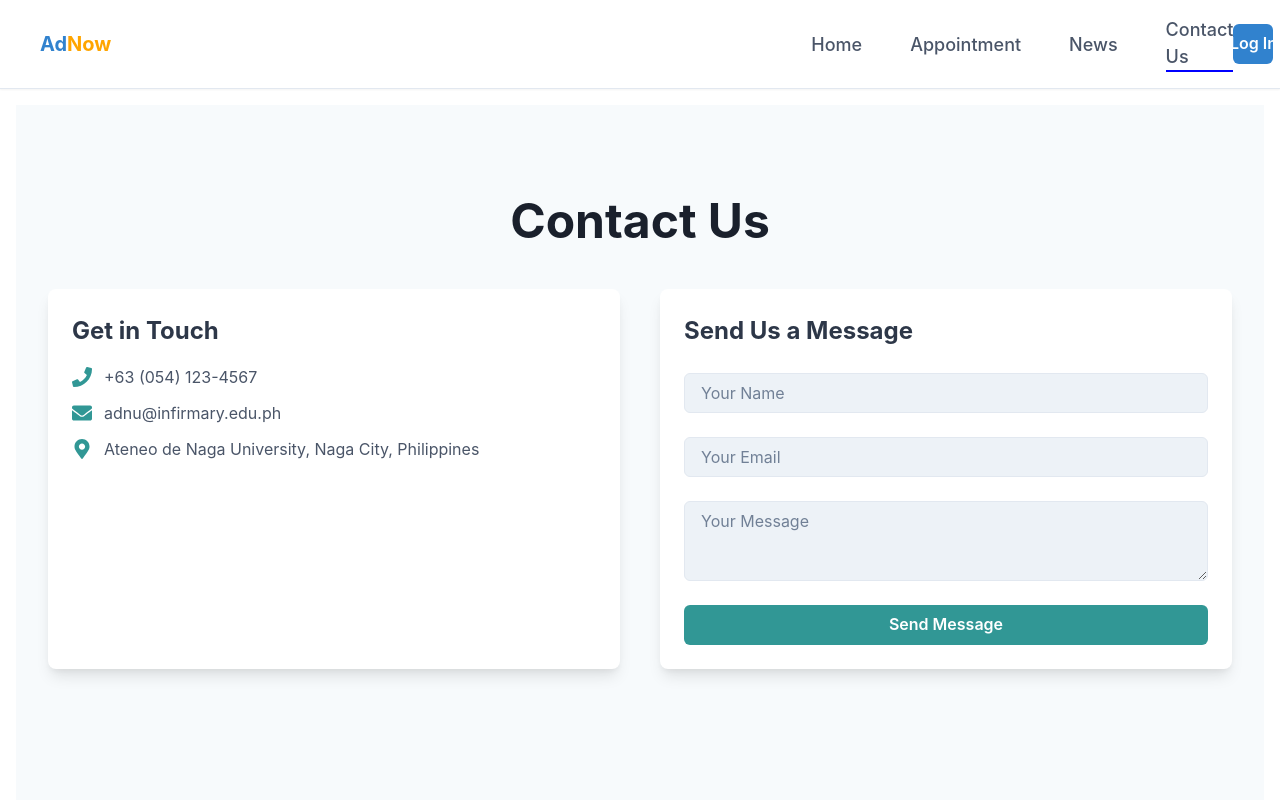
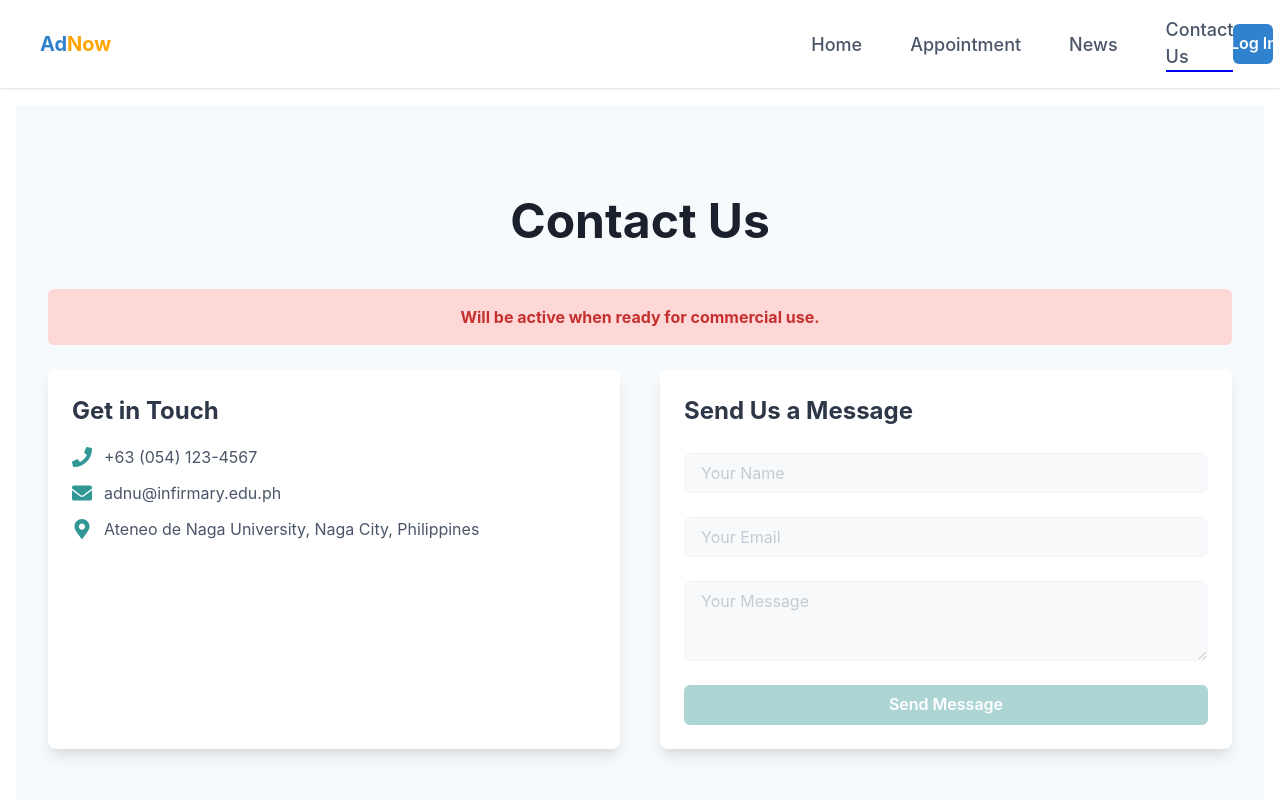
Before and after one commit to GabmFlores/AdNow, a React (Vite) app in the folder frontend/adnow/: page /contact in a window 1280 px wide. Shown: the top 800 px of the page. Built offline with nearby package versions, Linux system fonts and the light colour scheme; no server answers.

Commit message:
change contact page to inactive

```diff
--- a/frontend/adnow/src/pages/ContactPage.jsx
+++ b/frontend/adnow/src/pages/ContactPage.jsx
@@ -8,10 +8,10 @@ import {
   Icon,
   SimpleGrid,
   useToast,
+  Divider,
 } from "@chakra-ui/react";
 import { FaPhone, FaEnvelope, FaMapMarkerAlt } from "react-icons/fa";
 import { useState } from "react";
-import axios from "axios";
 
 const ContactPage = () => {
   const toast = useToast();
@@ -21,6 +21,7 @@ const ContactPage = () => {
     message: "",
   });
   const [isSubmitting, setIsSubmitting] = useState(false);
+  const [isFunctional, setIsFunctional] = useState(false); // To indicate if the form is functional
 
   const handleChange = (e) => {
     const { name, value } = e.target;
@@ -28,10 +29,12 @@ const ContactPage = () => {
   };
 
   const handleSubmit = async () => {
+    if (!isFunctional) return; // Prevent submission if not functional
     setIsSubmitting(true);
     try {
-      const response = await axios.post("/api/contact", formData);
-      if (response.status === 200) {
+      // Simulate sending the message (mock API call)
+      // const response = await axios.post("/api/contact", formData);
+      // if (response.status === 200) {
       toast({
         title: "Message Sent",
         description:
@@ -41,7 +44,7 @@ const ContactPage = () => {
         isClosable: true,
       });
       setFormData({ name: "", email: "", message: "" });
-      }
+      // }
     } catch (error) {
       console.error("Error submitting contact form:", error);
       toast({
@@ -68,6 +71,15 @@ const ContactPage = () => {
       >
         Contact Us
       </Text>
+
+      {/* Indicating that the form is not functional */}
+      {!isFunctional && (
+        <Box bg="red.100" p={4} borderRadius="md" textAlign="center" mb={6}>
+          <Text color="red.600" fontWeight="bold">
+            Will be active when ready for commercial use.
+          </Text>
+        </Box>
+      )}
 
       <SimpleGrid columns={{ base: 1, md: 2 }} spacing={10} mb={10}>
         {/* Contact Information */}
@@ -117,6 +129,7 @@ const ContactPage = () => {
             bg="gray.100"
             borderRadius="md"
             mb={4}
+            isDisabled={!isFunctional} // Disable if not functional
           />
           <Input
             placeholder="Your Email"
@@ -126,6 +139,7 @@ const ContactPage = () => {
             bg="gray.100"
             borderRadius="md"
             mb={4}
+            isDisabled={!isFunctional} // Disable if not functional
           />
           <Textarea
             placeholder="Your Message"
@@ -135,12 +149,14 @@ const ContactPage = () => {
             bg="gray.100"
             borderRadius="md"
             mb={4}
+            isDisabled={!isFunctional} // Disable if not functional
           />
           <Button
             colorScheme="teal"
             width="full"
             onClick={handleSubmit}
             isLoading={isSubmitting}
+            isDisabled={!isFunctional} // Disable if not functional
           >
             Send Message
           </Button>
```
Lines whose indentation alone changed are shown as unchanged.
